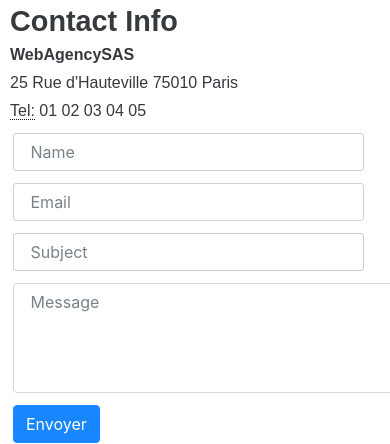
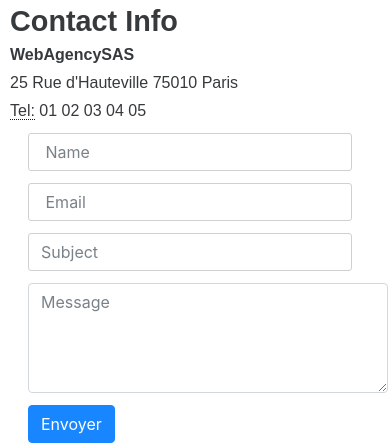
Before and after one commit to CharleyPONS/Projet_1, a PHP site: page / in a window 390 px wide; the page is wider, and only the part inside the window is pictured. Shown: the part 3731-4175 px from the top of that part. Run offline with PHP 8.4, Linux system fonts and the light colour scheme; some libraries are stand-ins or nearby versions.

Commit message:
error corrected

```diff
--- a/css/style.css
+++ b/css/style.css
@@ -552,12 +552,12 @@ aside
 /* ==   Portfolio image                               */
 /* --------------------------------------------------- */
 
-.portfolio img
+/*.portfolio img
 {
     width: 22%;
     height: 33%;
 }
-
+*/
 .portfolio
 {
 
@@ -635,8 +635,8 @@ aside
 .fa-eye
 {
     position: absolute;
-    bottom: 61px;
-    right: 26px;
+    bottom: 59px;
+    right: 24px;
     color: white;
 }
 
--- a/index.php
+++ b/index.php
@@ -384,50 +384,44 @@
         </div>
 
         <!-- Contact form -->
-        <form class="form-group" action="" method="post">
-            <div class="row">
+        <form class="form-group" method="post" action="">
+            <div class="input-group">
                 <div class="col-md-11">
                     <input class="form-control" type="text" placeholder=" Name" name="name" id="name" required/>
                 </div>
             </div>
-            <div class="row">
+            <div class="input-group">
                 <div class="col-md-11">
                     <input class="form-control" type="email" placeholder=" Email" name="email" id="email" required/>
                 </div>
             </div>
-            <div class="row">
+            <div class="input-group">
                 <div class="offset-md-1 offset-sd-1 col-md-9 col-sd-7 form-group alert-email alert-block alert-danger">
                     <h4>Erreur !</h4>
                     Email non valide!
                 </div>
             </div>
-            <div class="row">
+            <div class="input-group">
                 <div class="col-md-11">
-                    <input class="form-control" type="text" placeholder=" Subject" name="subject" id="subject" required/>
+                    <input class="form-control" type="text" placeholder="Subject" name="subject" id="subject" required/>
                 </div>
             </div>
-            <div class="row">
+            <div class="input-group">
                 <div class="col-md-10 col-sd-10">
-                   <textarea class="textarea_message form-control" rows="4" name="message" id="message" placeholder=" Message" required></textarea>
+                   <textarea class="textarea_message form-control" rows="4" name="message" id="message" placeholder="Message" required></textarea>
                </div>
            </div>
 
-           <div class="row">
+           <div class="input-group">
             <div class="col-md-11">
                 <button type="submit" class="form2 btn btn-primary pull-right">Envoyer</button>
-            </div>
-        </div>
-        <div class="row">
-            <div class="col-md-11">
-                <div class="form-group alert-validate">
-                    <h4>Votre message a bien été envoyé!</h4>
-                </div>
             </div>
         </div>
 
     </form>
 </div>
 <?php
+
 function chargerClasse($classname)
 {
     require 'php/class/' . $classname . '.php';
@@ -449,8 +443,9 @@ if(!empty($_POST['Name']) && !empty($_POST['email']) && !empty($_POST['subject']
 
     $manager->add($customer);
 
-    echo "<script>
-   alert('Votre message a bien été envoyé');</script>";
+    echo "<script> alert('bien u');</script>";
+
+    ;
 
 };
 
```
Also changed, not shown: php/class/Contact.php (+5 -5 lines).
